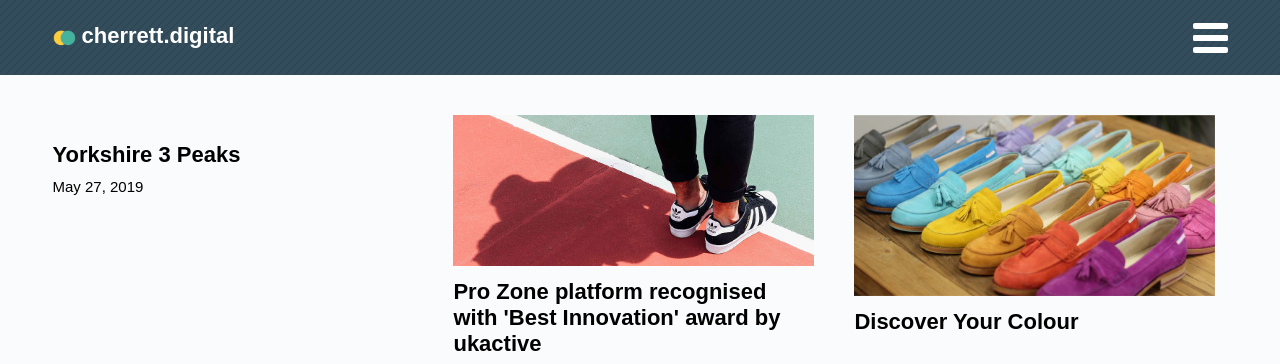
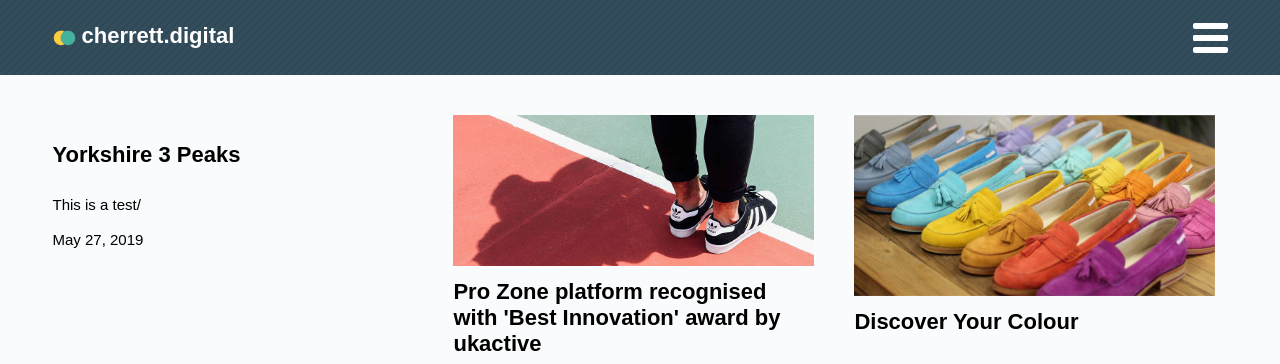
Before and after one commit to chrischerrett/chrischerrett.github.io, a Jekyll site: the page built from articles.md, in a window 1280 px wide. Shown: the top 364 px of the page. Built offline with Jekyll 4.4.1, drawn with Linux system fonts in a browser that asks for light colours; nearby versions of some CDN libraries.

Commit message:
Update 2019-08-01-yorkshire-3-peaks.md

```diff
--- a/_posts/2019-08-01-yorkshire-3-peaks.md
+++ b/_posts/2019-08-01-yorkshire-3-peaks.md
@@ -1,8 +1,9 @@
 <html>
 <head></head>
 <body>
-<div class="entry-meta">
-  <a class="entry-date-published">May 27, 2019</a>
-</div>
+  <p>This is a test/</p>
+  <div class="entry-meta">
+    <a class="entry-date-published">May 27, 2019</a>
+  </div>
 </body>
 </html>
```
